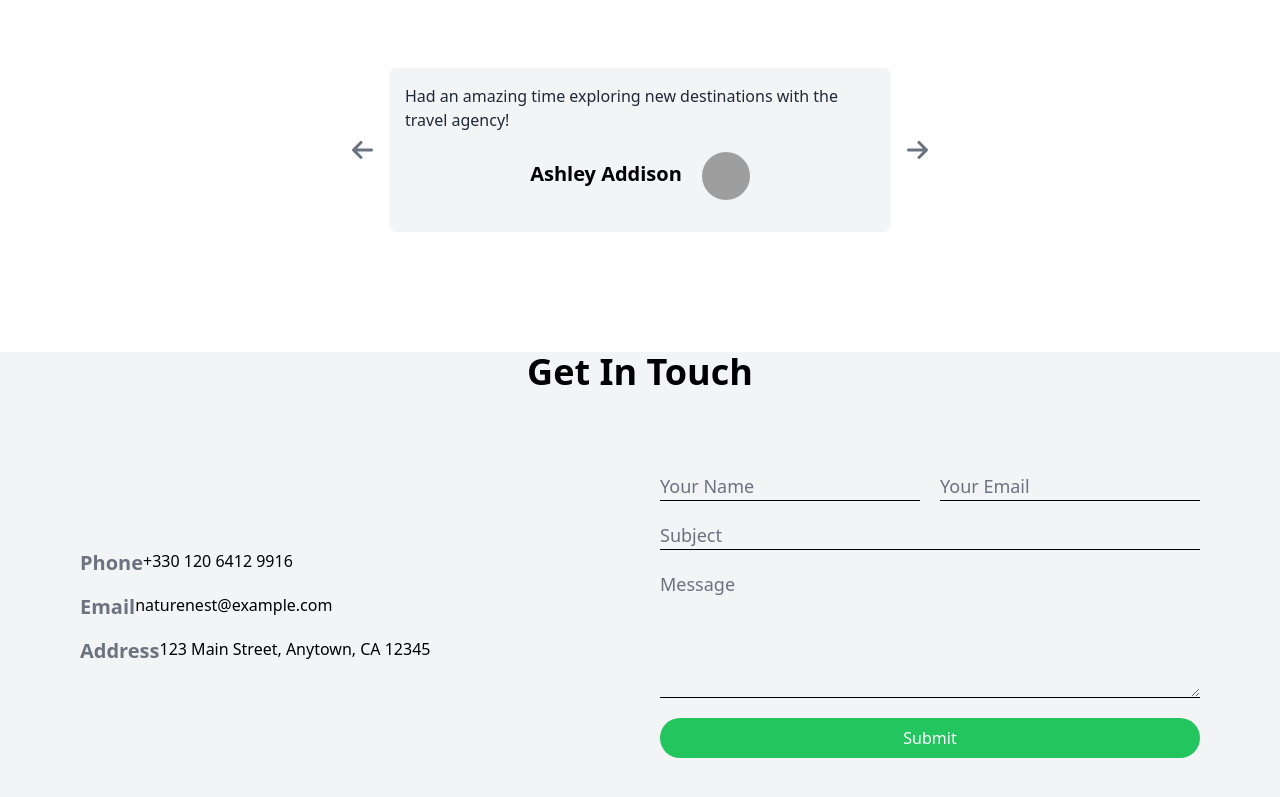
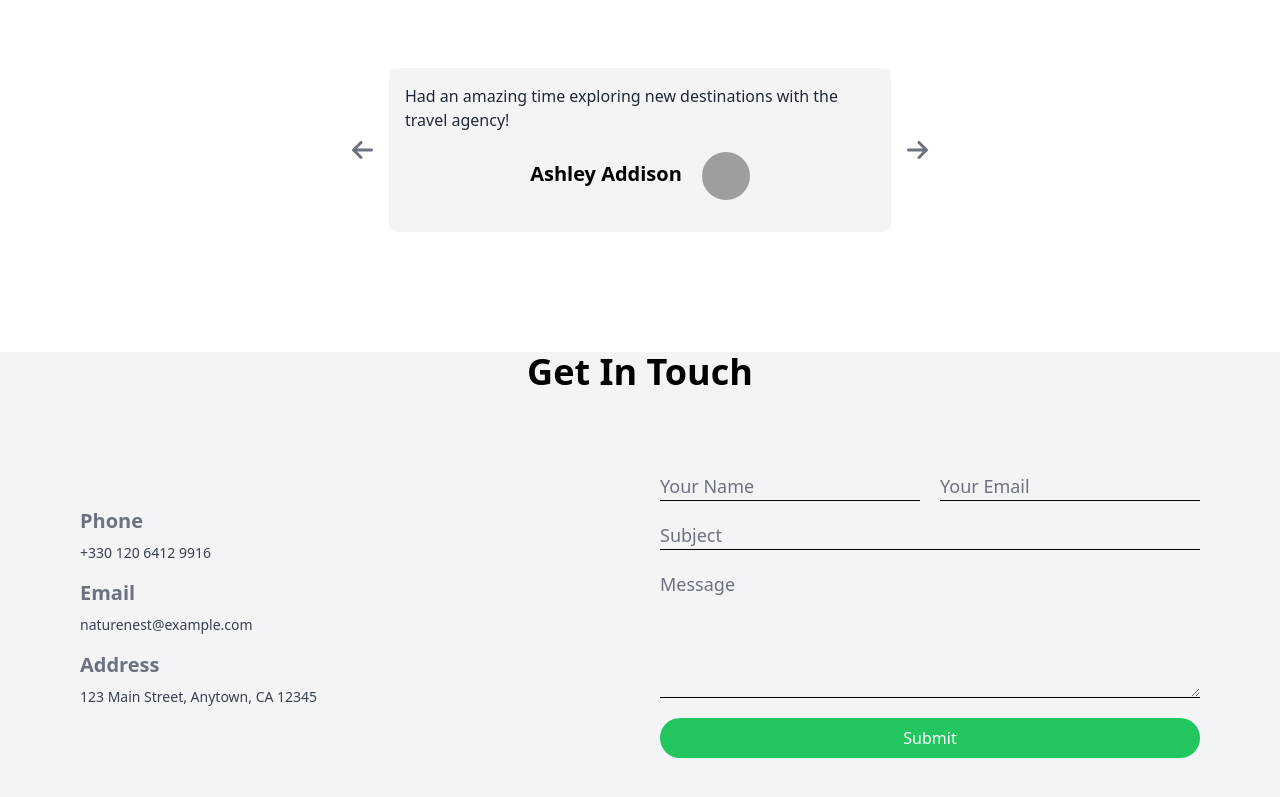
Before and after one commit to EmilStanchev/Travel-Agency-Landing-Page, a React (Vite) app: page / in a window 1280 px wide. Shown: the part 3291-4088 px from the top of the page. Built offline with nearby package versions, Linux system fonts and the light colour scheme; grey boxes are pictures that could not be loaded.

Commit message:
Fixed some things

```diff
--- a/src/components/UI/InfoContainer.jsx
+++ b/src/components/UI/InfoContainer.jsx
@@ -2,9 +2,9 @@
 
 const InfoContainer = ({ title, description }) => {
   return (
-    <div className="mb-4 flex flex-wrap ">
-      <h4 className="font-bold text-xl text-gray-500">{title}</h4>
-      <p className="flex flex-wrap flex-col">{description}</p>
+    <div className="mb-4 flex flex-col">
+      <h4 className="font-bold text-xl text-gray-500 mb-2">{title}</h4>
+      <p className="text-sm text-gray-700 break-all">{description}</p>
     </div>
   );
 };
--- a/src/pages/Gallery.jsx
+++ b/src/pages/Gallery.jsx
@@ -13,7 +13,10 @@ import { clients } from "../assets/data";
 
 const Gallery = () => {
   return (
-    <div id="gallery" className="flex justify-center flex-col flex-wrap ">
+    <div
+      id="gallery"
+      className="flex justify-center flex-col flex-wrap items-center "
+    >
       <div className="flex flex-wrap">
         <Title style={{ color: "rgb(34 197 94)" }} text="Tour Gallery" />
       </div>
--- a/src/pages/Home.jsx
+++ b/src/pages/Home.jsx
@@ -15,7 +15,7 @@ const Home = () => {
         style={{ zIndex: -1 }}
       ></div>
       <div className="text-white text-center">
-        <h1 className="text-5xl font-bold mb-4 text-green-500">
+        <h1 className="text-5xl font-bold mb-4 text-green-500 ">
           Welcome to Nature Nest
         </h1>
         <p className="text-lg mb-8 text-white">
```
